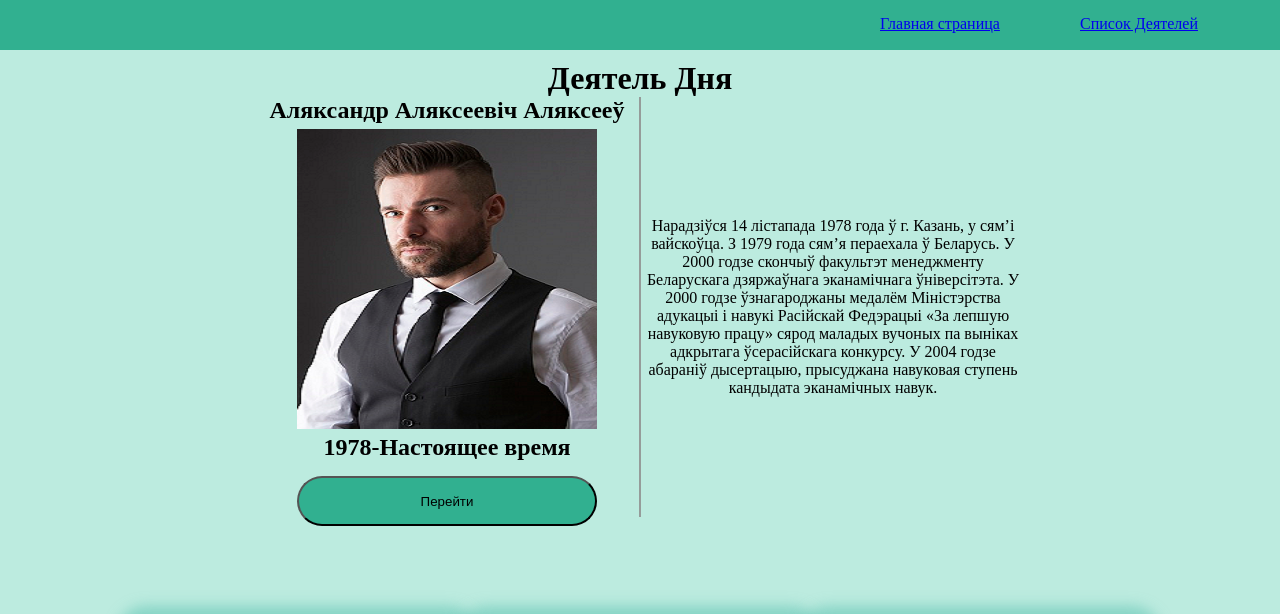
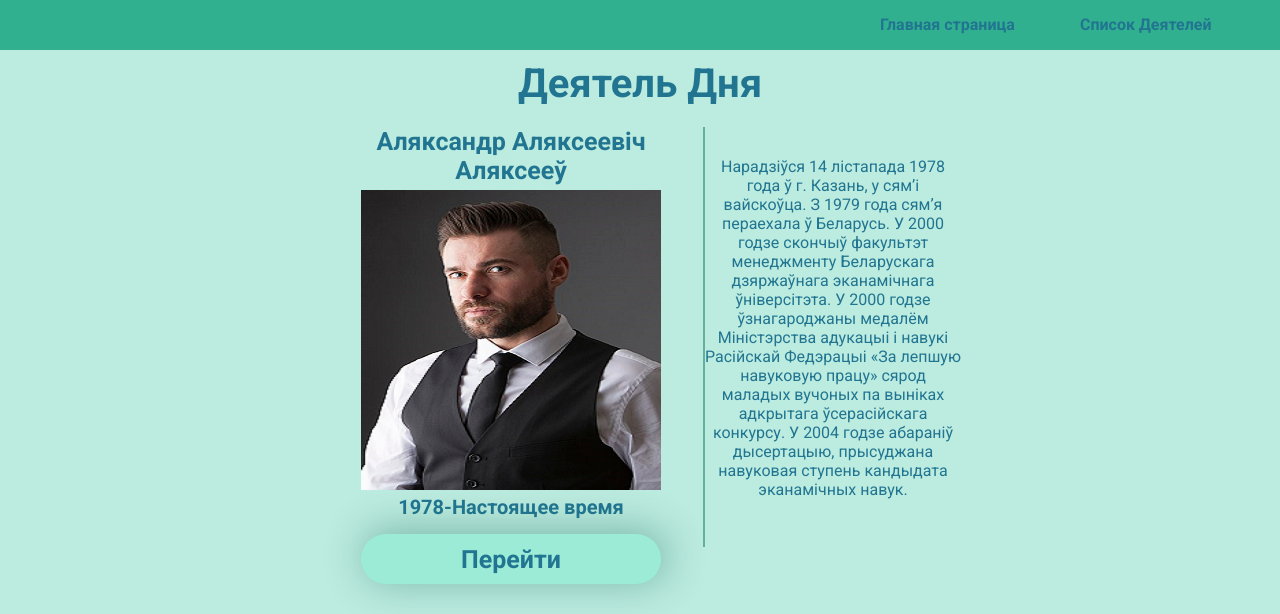
Before and after one commit to IlyaTrubchik/IlyaTrubchik.github2.io, a plain HTML site: page index.html in a window 1280 px wide. Shown: the top 614 px of the page. Drawn offline with Linux system fonts and the light colour scheme.

Commit message:
AlittleCSS

```diff
--- a/CSS/Styles.css
+++ b/CSS/Styles.css
@@ -35,29 +35,62 @@
 }
 .navigationlist a{
     background-color:#31b090;
+    color:#217591;
+    font-family: "Roboto";
+    font-weight: 800;
+    font-size:16px;
+    border-radius:10px;
+    text-decoration: none;
+}
+.navigationlist a:hover{
+ font-size: 18px;
+ text-decoration:underline;
+ color:#9bebd7;
 }
 .MainContainer{
     padding-top:10px;
+}
+.MainContainer h1{
+    font-family: "Roboto";
+    font-size: 40px;
+    font-weight: bold;
+    color:#217591;
 }
 .HumanOfDay{
     display: flex;
     height:420px;
     flex-direction: row;
     justify-content: center;
+    padding-top: 20px;
 }
 .Human{
     width:30%;
-    border-right: 2px solid #959c9a; /* Параметры границы */
+    border-right: 2px solid #65af9d;; /* Параметры границы */
     background-color: #bcebdf;
     text-align: center;
 
 }
+.Human h1{
+    font-family:"Roboto";
+    font-size:25px;
+    color:#217591;
+}
+.Human h2{
+    font-family:"Roboto";
+    font-size:20px;
+    color:#217591;
+}
 .HumanDayInfo{
-    width:30%;
+    width:20%;
     text-align: center;
     display: flex;
     flex-flow:column;
-    justify-content: center;
+
+    font-family: "Roboto";
+    font-size:16px;
+    padding-top:30px;
+    color:#217591;
+    height: 420px;
 }
 .Image{
     display: flex;
@@ -67,10 +100,25 @@
 .DayPersonBtn{
     border-radius: 30px;
     width:300px;
-    background-color: #31b090;
+    background-color: #9bebd7;
     text-align: center;
     height:50px;
     margin-top:15px;
+    color:#217591;
+    font-weight: bold;
+    font-size:25px;
+    border:0px;
+    font-family: "Roboto";
+    -webkit-box-shadow: 4px -3px 38px 2px rgba(33, 118, 103, 0.43);
+    -moz-box-shadow: 4px -3px 38px 2px rgba(33, 118, 103, 0.43);
+    box-shadow: 4px -3px 38px 2px rgba(33, 118, 103, 0.43);
+}
+.DayPersonBtn:hover{
+    background-color: #31b090;
+    -webkit-box-shadow: -1px 0px 13px 11px rgba(99, 197, 180, 0.6);
+    -moz-box-shadow: -1px 0px 13px 11px rgba(99, 197, 180, 0.6);
+    box-shadow: -1px 0px 13px 11px rgba(99, 197, 180, 0.6);
+    color:#9bebd7;
 }
 .Developers{
     padding-top:100px;
```
